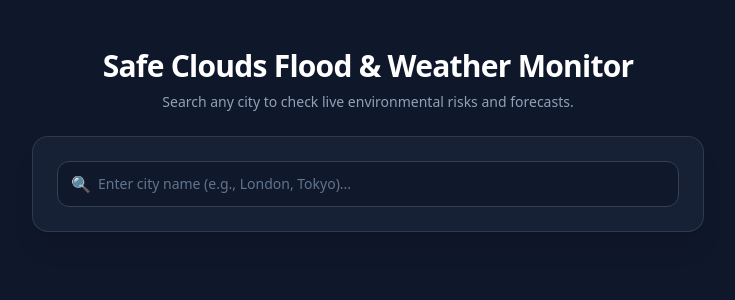
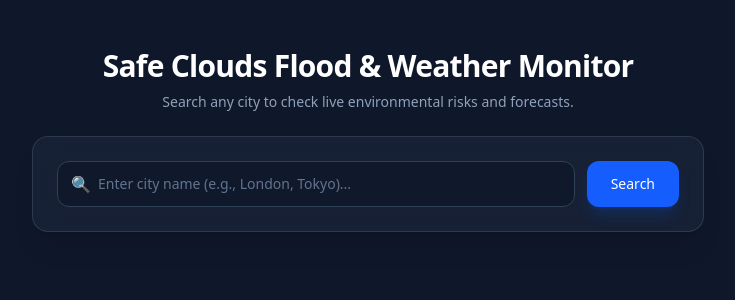
Before and after one commit to Eazybel/Clear-Skies, a Next.js app in the folder clearsky/: page / in a window 1280 px wide. Shown: the top 300 px of the page, without its empty margins (272-1007 px from the left). Built offline with nearby package versions, Linux system fonts and the light colour scheme.

Commit message:
feat: add SubmitButton component and integrate it into Main for form submission

```diff
--- /dev/null
+++ b/clearsky/src/app/components/SubmitButton.tsx
@@ -0,0 +1,12 @@
+export default function SubmitButton(){
+    return(
+        <>
+         <button
+      type="submit"
+      className="px-6 py-3 bg-blue-600 hover:bg-blue-500 text-white font-medium rounded-xl transition-all text-sm shadow-lg shadow-blue-600/20 focus:outline-none focus:ring-2 focus:ring-blue-500"
+    >
+      Search
+    </button>
+        </>
+    )
+}
--- a/clearsky/src/app/page.tsx
+++ b/clearsky/src/app/page.tsx
@@ -1,4 +1,5 @@
 "use client"
+import SubmitButton from "@/app/components/SubmitButton"
 export default function Main(){
   return(
     <>
@@ -18,7 +19,7 @@ export default function Main(){
                 className="w-full pl-10 pr-4 py-3 bg-slate-900/80 border border-slate-700 rounded-xl text-white placeholder-slate-500 focus:outline-none focus:ring-2 focus:ring-blue-500 focus:border-transparent transition-all text-sm"
               />
             </div>
-
+           <SubmitButton/>
           </form>
         </div>
     </>
```
